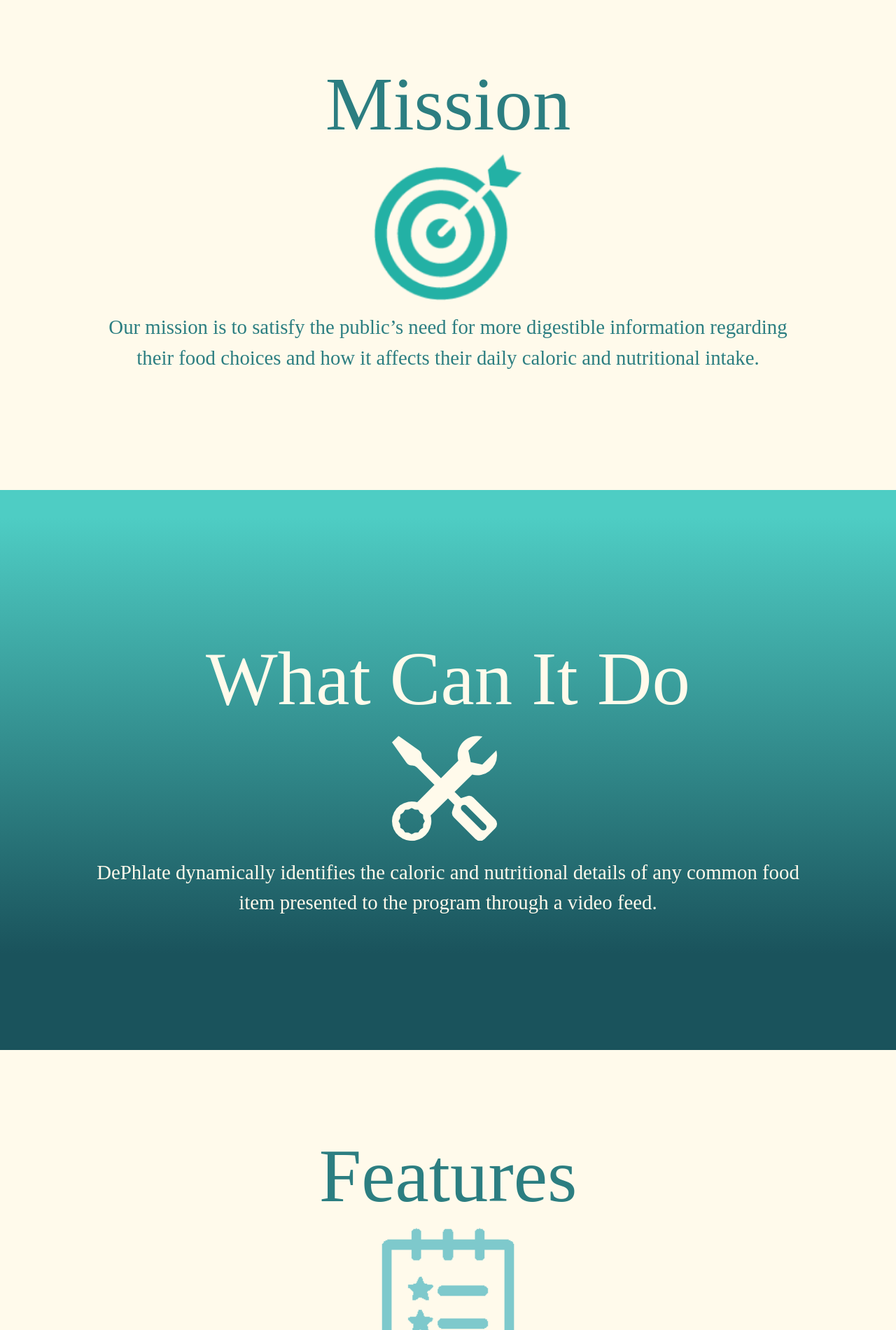
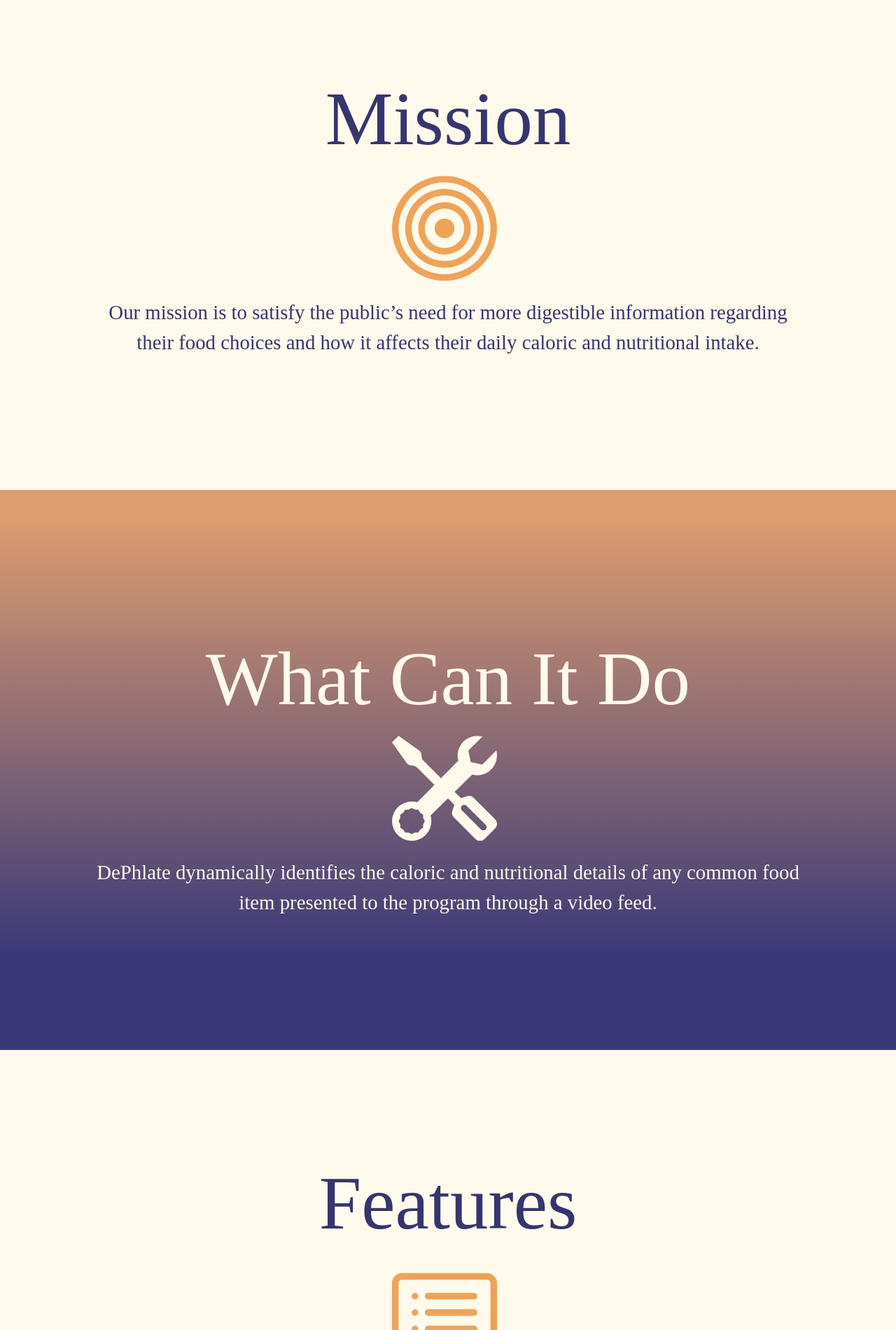
Before and after one commit to Dragorific/DePhlate_Capstone, a plain HTML site: page landing_page/index.html in a window 1280 px wide. Shown: the part 900-2800 px from the top of the page at 70% size. Drawn offline with nearby package versions, Linux system fonts and the light colour scheme; a web font is replaced by a local one.

Commit message:
color changes

```diff
--- a/landing_page/index.html
+++ b/landing_page/index.html
@@ -60,7 +60,13 @@
             <div id="mission-box">
                 <div class="section position-absolute top-50 start-0 translate-middle-y">
                     <p class="header text-center">Mission</p>
-                    <img src="img/mission.png">
+                    <!-- <img src="img/mission.png"> -->
+                    <svg xmlns="http://www.w3.org/2000/svg" width="150" height="150" fill="#EFA358" class="bi bi-bullseye" viewBox="0 0 16 16">
+                        <path d="M8 15A7 7 0 1 1 8 1a7 7 0 0 1 0 14zm0 1A8 8 0 1 0 8 0a8 8 0 0 0 0 16z"/>
+                        <path d="M8 13A5 5 0 1 1 8 3a5 5 0 0 1 0 10zm0 1A6 6 0 1 0 8 2a6 6 0 0 0 0 12z"/>
+                        <path d="M8 11a3 3 0 1 1 0-6 3 3 0 0 1 0 6zm0 1a4 4 0 1 0 0-8 4 4 0 0 0 0 8z"/>
+                        <path d="M9.5 8a1.5 1.5 0 1 1-3 0 1.5 1.5 0 0 1 3 0z"/>
+                      </svg>
                     <div class="txt">
                         <p class="text-center description">
                             Our mission is to satisfy the public’s need for more digestible information regarding their food choices and how it affects their daily caloric and nutritional intake.
@@ -87,7 +93,11 @@
             <div id="features-box">
                 <div class="section position-absolute top-50 start-0 translate-middle-y">
                     <p class="header text-center">Features</p>
-                    <img src="img/checklist.png">
+                    <!-- <img src="img/checklist.png"> -->
+                    <svg xmlns="http://www.w3.org/2000/svg" width="150" height="150" fill="#EFA358" class="bi bi-card-list" viewBox="0 0 16 16">
+                        <path d="M14.5 3a.5.5 0 0 1 .5.5v9a.5.5 0 0 1-.5.5h-13a.5.5 0 0 1-.5-.5v-9a.5.5 0 0 1 .5-.5h13zm-13-1A1.5 1.5 0 0 0 0 3.5v9A1.5 1.5 0 0 0 1.5 14h13a1.5 1.5 0 0 0 1.5-1.5v-9A1.5 1.5 0 0 0 14.5 2h-13z"/>
+                        <path d="M5 8a.5.5 0 0 1 .5-.5h7a.5.5 0 0 1 0 1h-7A.5.5 0 0 1 5 8zm0-2.5a.5.5 0 0 1 .5-.5h7a.5.5 0 0 1 0 1h-7a.5.5 0 0 1-.5-.5zm0 5a.5.5 0 0 1 .5-.5h7a.5.5 0 0 1 0 1h-7a.5.5 0 0 1-.5-.5zm-1-5a.5.5 0 1 1-1 0 .5.5 0 0 1 1 0zM4 8a.5.5 0 1 1-1 0 .5.5 0 0 1 1 0zm0 2.5a.5.5 0 1 1-1 0 .5.5 0 0 1 1 0z"/>
+                      </svg>
                     <div class="txt">
                         <ul>
                             <li>Food Identification</li>
--- a/landing_page/style.scss
+++ b/landing_page/style.scss
@@ -5,7 +5,7 @@
         position: fixed;
         z-index: 2;
         width: 100%;
-        background-color: #2c7e81;
+        background-color: #36356F;
         .navbar-brand{
             font-family: Baumans;
         }
@@ -21,7 +21,7 @@
                     color: #FFFAEB;
                 }
                 .list-group-item{
-                    background-color: #2c7e81;
+                    background-color: #36356F;
                     border-bottom: 1.5px solid rgba(0, 0, 0, 0.125);
                     color: #FFFAEB;
                 }
@@ -35,7 +35,7 @@
     }
 
     .title-box{
-        background: linear-gradient(180deg, #1A535C 4.8%, #4ECDC4 82.81%);
+        background: linear-gradient(180deg, #3B3978 4.8%, #DD9D6F 82.81%);
         height: 100vh;
         position: relative;
 
@@ -120,27 +120,30 @@
             font-family: 'Baumans';
             // font-size: calc(3rem + 7vw);
             font-size: calc(2rem + 6vw);
-            color: #2c7e81;
-            margin: 0 0 24px 0;
+            color: #36356F;
+            margin: 0;
         }
-        img{
-            width: calc(180px + 10vw);
-            margin: -35px calc(50% - (180px + 10vw)/2) 16px;
+        // img{
+        //     width: calc(180px + 10vw);
+        //     margin: -35px calc(50% - (180px + 10vw)/2) 16px;
+        // }
+        svg{
+            margin: 0 calc(50% - 80px);
         }
         .txt{
             margin: 0 10vw;
             .description{
-                color: #2c7e81;
+                color: #36356F;
                 font-family: 'Koh Santepheap';
                 font-size: calc(1rem + 1vw);
-                margin: 0;
+                margin: 24px 0 0 0;
             }
         }
     }
 
     #what-box{
         height: 100vh;
-        background: linear-gradient(180deg, #4ECDC4 4.8%, #1A535C 82.81%);
+        background: linear-gradient(180deg, #DD9D6F 4.8%, #3B3978 82.81%);
         position: relative;
 
         .header{
@@ -173,12 +176,15 @@
                 font-family: 'Baumans';
                 // font-size: calc(3rem + 7vw);
                 font-size: calc(2rem + 6vw);
-                color: #2c7e81;
-                margin: 0 0 24px 0;
+                color: #36356F;
+                margin: 0;
             }
-            img{
-                width: calc(120px + 10vw);
-                margin: -35px calc(50% - (120px + 10vw)/2) 16px;
+            // img{
+            //     width: calc(120px + 10vw);
+            //     margin: -35px calc(50% - (120px + 10vw)/2) 16px;
+            // }
+            svg{
+                margin: 0 calc(50% - 80px) 24px;
             }
             .txt{
                 margin: 0 10vw;
@@ -187,7 +193,7 @@
                     list-style-position: inside;
                     padding: 0;
                     li{
-                        color: #2c7e81;
+                        color: #36356F;
                         font-family: 'Koh Santepheap';
                         font-size: calc(1rem + 1vw);
                         margin: 0;
```
Also changed, not shown: landing_page/img/logo.png (added), landing_page/style.css, 1 other file.
